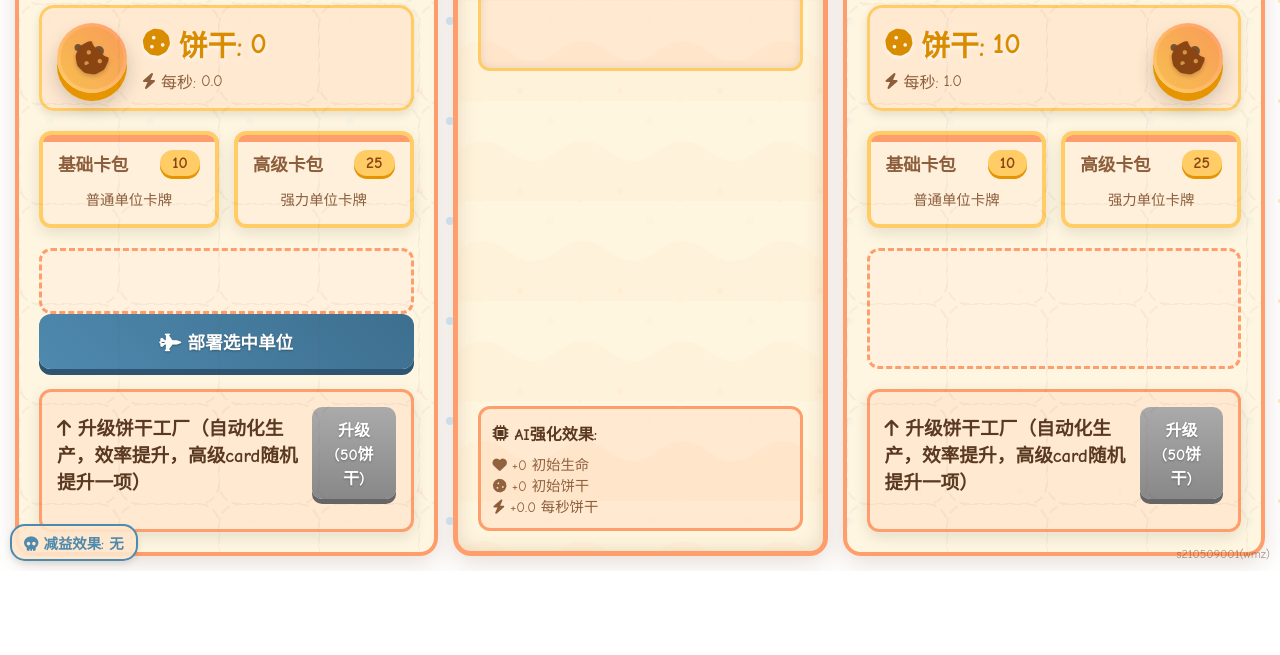
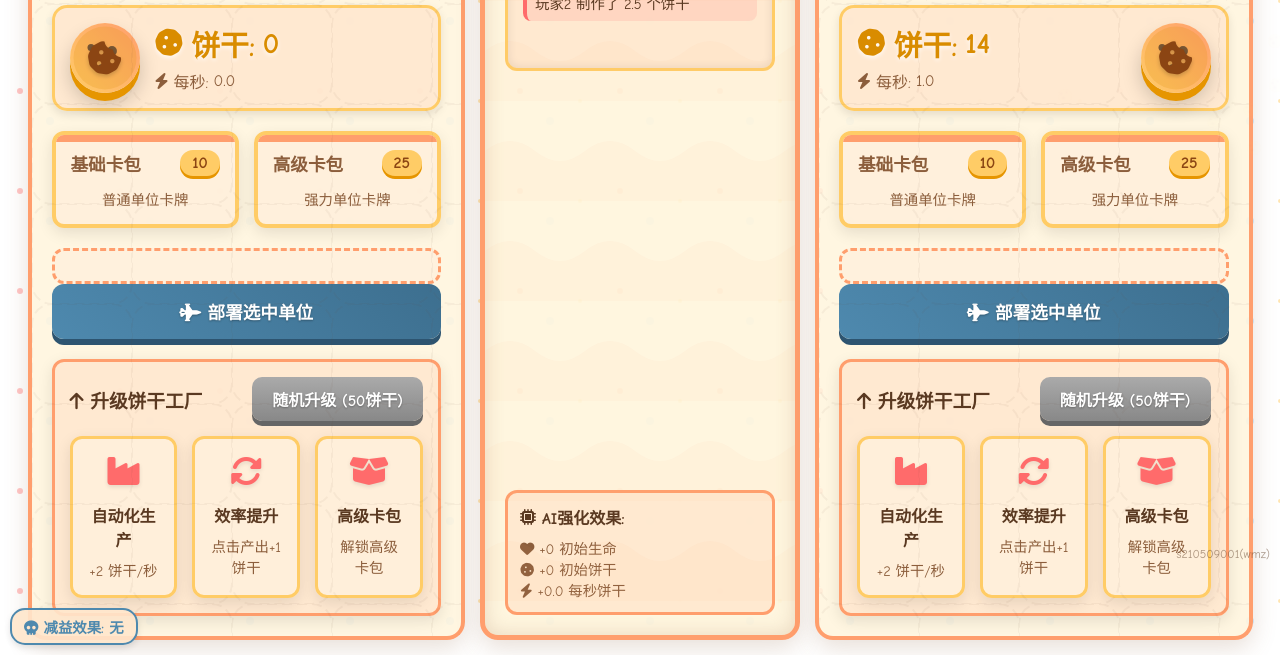
Before and after one commit to s210509001/cookiewar, a plain HTML site: page index.html in a window 1280 px wide. Both pictures are taken after a click on the button "开始游戏". Shown: the part 229-884 px from the top of the page. Before the commit the page ends 800 px from the top, so only its background shows below. Drawn offline with Linux system fonts and the light colour scheme.

Commit message:
Update index.html

```diff
--- a/index.html
+++ b/index.html
@@ -1156,13 +1156,28 @@
             <div class="card-area" id="player1-cards">
                 <!-- 卡片会动态添加 -->
             </div>
-            <div class="game-controls">
-                <button class="deploy-btn" id="deploy-btn"><i class="fas fa-fighter-jet"></i> 部署选中单位</button>
-			</div>
+            <button class="deploy-btn" id="deploy-btn"><i class="fas fa-fighter-jet"></i> 部署选中单位</button>
             <div class="upgrade-area">
                 <div class="upgrade-header">
-                    <h3><i class="fas fa-arrow-up"></i> 升级饼干工厂（自动化生产，效率提升，高级card随机提升一项）</h3>
-                    <button class="upgrade-btn" id="upgrade-btn1" disabled>升级 (50饼干)</button>
+                    <h3><i class="fas fa-arrow-up"></i> 升级饼干工厂</h3>
+                    <button class="upgrade-btn" id="upgrade-btn1" disabled>随机升级 (50饼干)</button>
+                </div>
+                <div class="upgrade-options">
+                    <div class="upgrade-option" data-upgrade="0">
+                        <div class="option-icon"><i class="fas fa-industry"></i></div>
+                        <div class="option-name">自动化生产</div>
+                        <div class="option-desc">+2 饼干/秒</div>
+                    </div>
+                    <div class="upgrade-option" data-upgrade="1">
+                        <div class="option-icon"><i class="fas fa-sync-alt"></i></div>
+                        <div class="option-name">效率提升</div>
+                        <div class="option-desc">点击产出+1饼干</div>
+                    </div>
+                    <div class="upgrade-option" data-upgrade="2">
+                        <div class="option-icon"><i class="fas fa-box-open"></i></div>
+                        <div class="option-name">高级卡包</div>
+                        <div class="option-desc">解锁高级卡包</div>
+                    </div>
                 </div>
             </div>
         </div>
@@ -1174,6 +1189,7 @@
             </div>
 
             <div class="game-controls">
+
 
                 <div class="ai-info">
                     <div class="ai-title"><i class="fas fa-microchip"></i> AI强化效果:</div>
@@ -1231,11 +1247,28 @@
             <div class="card-area" id="player2-cards">
                 <!-- 卡片会动态添加 -->
             </div>
-
+            <button class="deploy-btn" id="deploy-btn"><i class="fas fa-fighter-jet"></i> 部署选中单位</button>
             <div class="upgrade-area">
                 <div class="upgrade-header">
-                    <h3><i class="fas fa-arrow-up"></i> 升级饼干工厂（自动化生产，效率提升，高级card随机提升一项）</h3>
-                    <button class="upgrade-btn" id="upgrade-btn1" disabled>升级 (50饼干)</button>
+                    <h3><i class="fas fa-arrow-up"></i> 升级饼干工厂</h3>
+                    <button class="upgrade-btn" id="upgrade-btn2" disabled>随机升级 (50饼干)</button>
+                </div>
+                <div class="upgrade-options">
+                    <div class="upgrade-option" data-upgrade="0">
+                        <div class="option-icon"><i class="fas fa-industry"></i></div>
+                        <div class="option-name">自动化生产</div>
+                        <div class="option-desc">+2 饼干/秒</div>
+                    </div>
+                    <div class="upgrade-option" data-upgrade="1">
+                        <div class="option-icon"><i class="fas fa-sync-alt"></i></div>
+                        <div class="option-name">效率提升</div>
+                        <div class="option-desc">点击产出+1饼干</div>
+                    </div>
+                    <div class="upgrade-option" data-upgrade="2">
+                        <div class="option-icon"><i class="fas fa-box-open"></i></div>
+                        <div class="option-name">高级卡包</div>
+                        <div class="option-desc">解锁高级卡包</div>
+                    </div>
                 </div>
             </div>
         </div>
```
